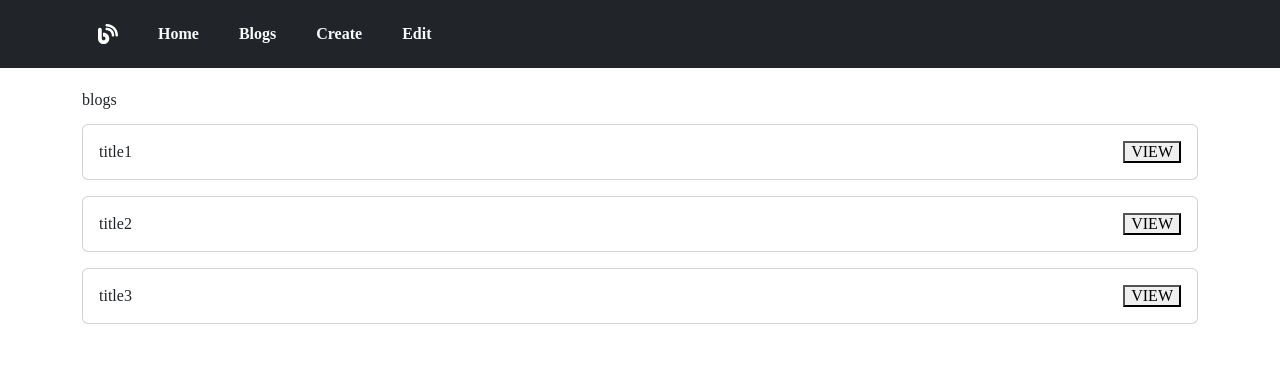
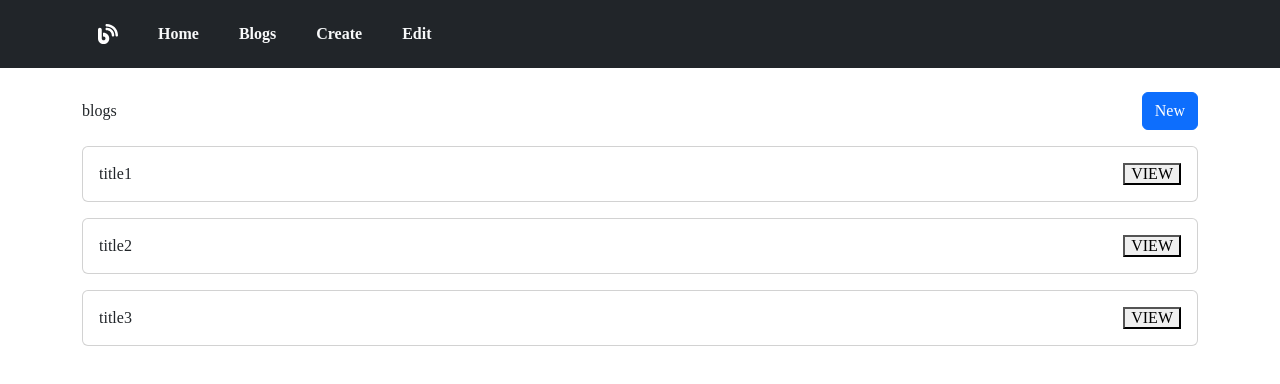
Before and after one commit to Lee-Sang-Beom/study_react_basic, a React (Create React App) app: page /blogs in a window 1280 px wide. Shown: the top 384 px of the page. Built offline with nearby package versions, Linux system fonts and the light colour scheme; data requests are answered from the project's data file.

Commit message:
study prop-types and link to listpage-createpage

```diff
--- a/package.json
+++ b/package.json
@@ -12,6 +12,7 @@
     "@testing-library/user-event": "^13.5.0",
     "axios": "^0.27.2",
     "babel-plugin-macros": "^3.1.0",
+    "prop-types": "^15.8.1",
     "react": "^18.2.0",
     "react-dom": "^18.2.0",
     "react-router-dom": "^6.4.1",
--- a/src/Components/Card.js
+++ b/src/Components/Card.js
@@ -1,3 +1,5 @@
+import PropTypes from "prop-types";
+
 export default function Card({ children, title }) {
   return (
     <div className="card mt-3 mb-3">
@@ -10,3 +12,12 @@ export default function Card({ children, title }) {
     </div>
   );
 }
+
+Card.propTypes = {
+  title: PropTypes.string.isRequired,
+  children: PropTypes.element,
+}
+
+Card.defaultProps = {
+  children: null,
+}
--- a/src/pages/ListPage.js
+++ b/src/pages/ListPage.js
@@ -1,5 +1,6 @@
 import axios from "axios";
 import { useEffect, useState } from "react";
+import { Link } from "react-router-dom";
 import Card from "../Components/Card";
 
 export default function ListPage() {
@@ -15,7 +16,14 @@ export default function ListPage() {
 
   return (
     <>
+    <div className="d-flex justify-content-between align-items-center">
       <h1>blogs</h1>
+      <div>
+        <Link to = "/blogs/create" className="btn btn-primary">
+          New
+        </Link>
+      </div>
+    </div>
       {posts &&
         posts.map((post) => (
           <Card key={post.id} title={post.title}>
```
Also changed, not shown: Memo/memo.md (+22 -0 lines), 2 other files (tests, documents, lock files or other folders).
